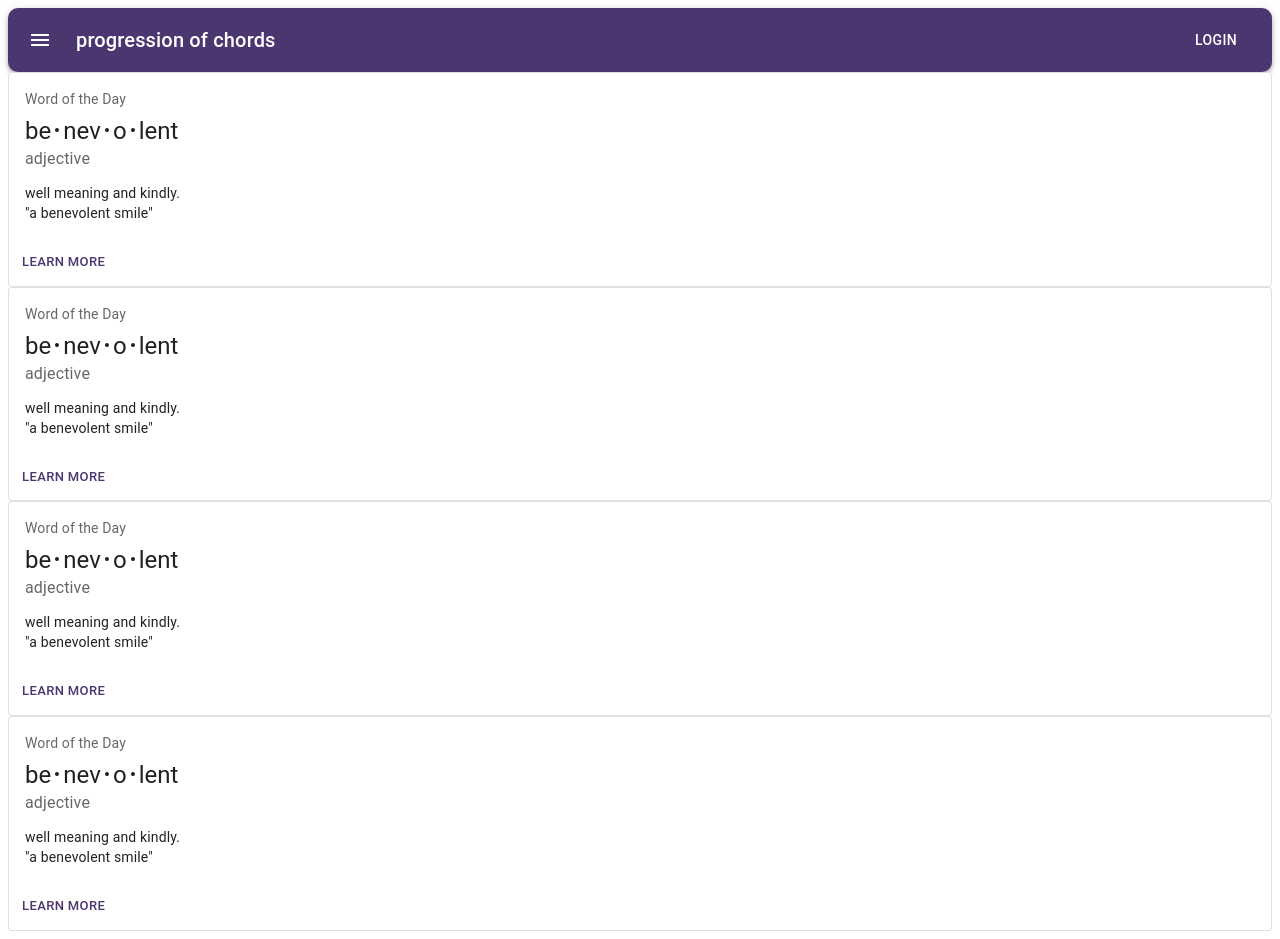
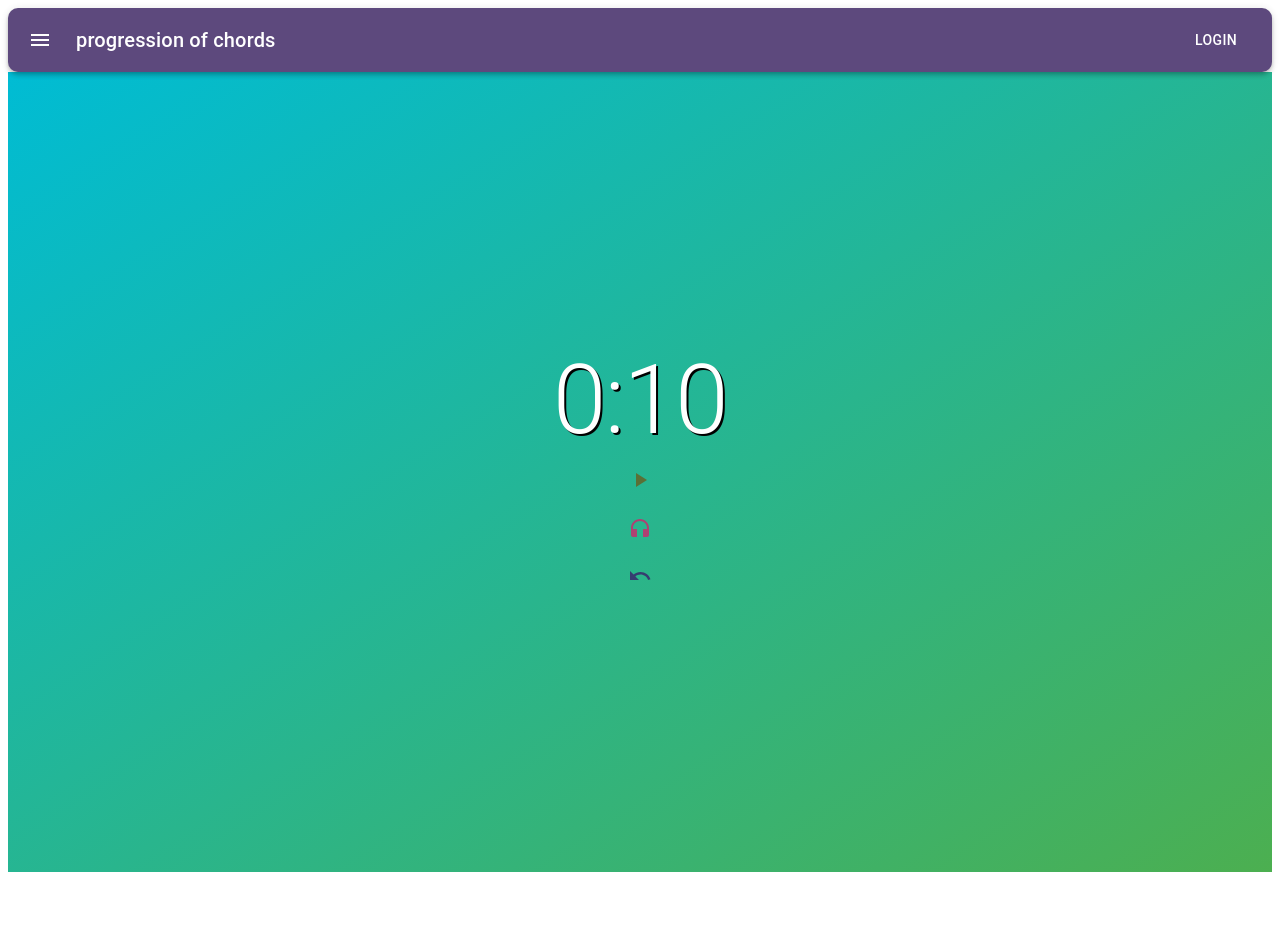
Before and after one commit to beachsideproperty/Stackathon, a React app: page /meditate in a window 1280 px wide. After the commit the page ends 880 px from the top, so only its background shows below. Built offline with nearby package versions, Linux system fonts and the light colour scheme.

Commit message:
created meditation timer

```diff
--- a/client/App.js
+++ b/client/App.js
@@ -1,13 +1,14 @@
 import React from 'react';
 import { Navbar } from './components';
 import Router from './Routes';
+import { Box } from '@mui/material';
 
 const App = () => {
   return (
-    <div>
+    <Box>
       <Navbar />
       <Router />
-    </div>
+    </Box>
   );
 };
 
--- a/client/Routes.js
+++ b/client/Routes.js
@@ -1,7 +1,14 @@
 import React, { useEffect } from 'react';
 import { useDispatch, useSelector } from 'react-redux';
 import { Route, Routes } from 'react-router-dom';
-import { AuthForm, Home, Main, CloudGame, CalendarPage } from './components';
+import {
+  AuthForm,
+  Home,
+  Main,
+  CloudGame,
+  CalendarPage,
+  Meditate,
+} from './components';
 import { getUserByToken } from './store';
 import { isLoggedIn } from './utils';
 
@@ -27,6 +34,7 @@ const Router = ({}) => {
       <Routes>
         <Route exact path='/login' element={<AuthForm mode='login' />} />
         <Route exact path='/signup' element={<AuthForm mode='signup' />} />
+        <Route path='/meditate' element={<Meditate />} />
         <Route path='/calendar' element={<CalendarPage />} />
         <Route path='/cloud' element={<CloudGame />} />
         <Route path='/main' element={<Main />} />
--- a/client/components/AuthForm.js
+++ b/client/components/AuthForm.js
@@ -10,10 +10,9 @@ import {
   Container,
   Box,
   Link,
-  CssBaseline,
   Paper,
 } from '@mui/material';
-import { createTheme, ThemeProvider } from '@mui/material/styles';
+import { createTheme } from '@mui/material/styles';
 
 const theme = createTheme();
 
--- /dev/null
+++ b/client/components/Meditate/Timer.js
@@ -0,0 +1,116 @@
+import React from 'react';
+import { useState, useEffect } from 'react';
+import Box from '@mui/material/Box';
+import Tooltip from '@mui/material/Tooltip';
+import IconButton from '@mui/material/IconButton';
+import HeadphonesIcon from '@mui/icons-material/Headphones';
+import UndoIcon from '@mui/icons-material/Undo';
+import PlayArrowIcon from '@mui/icons-material/PlayArrow';
+import PauseIcon from '@mui/icons-material/Pause';
+import SelfImprovementIcon from '@mui/icons-material/SelfImprovement';
+import Typography from '@mui/material/Typography';
+
+const Timer = (props) => {
+  const { initialMinute = 0, initialSeconds = 0 } = props;
+  const [minutes, setMinutes] = useState(initialMinute);
+  const [seconds, setSeconds] = useState(initialSeconds);
+  const [runTimer, setRunTimer] = useState(false);
+  const [timerFinished, setTimerFinished] = useState(false);
+
+  useEffect(() => {
+    let myInterval;
+    if (runTimer) {
+      myInterval = setInterval(() => {
+        if (seconds > 0) {
+          setSeconds(seconds - 1);
+        }
+        if (seconds === 0) {
+          if (minutes === 0) {
+            clearInterval(myInterval);
+            setTimerFinished(true);
+            setRunTimer(false);
+          } else {
+            setMinutes(minutes - 1);
+            setSeconds(59);
+          }
+        }
+      }, 1000);
+    }
+    return () => {
+      clearInterval(myInterval);
+    };
+  }, [minutes, seconds, runTimer]);
+
+  const resetTimer = () => {
+    setMinutes(initialMinute);
+    setSeconds(initialSeconds);
+    setRunTimer(false);
+    setTimerFinished(false);
+  };
+
+  return (
+    <Box
+      sx={{
+        display: 'flex',
+        flexDirection: 'column',
+        justifyContent: 'center',
+        alignItems: 'center',
+        minHeight: '100vh',
+        background: 'linear-gradient(to bottom right, #00bcd4, #4caf50)',
+      }}
+    >
+      {timerFinished ? (
+        <SelfImprovementIcon size='large' sx={{ color: 'secondary.main2' }} />
+      ) : (
+        <Typography
+          variant='h1'
+          sx={{
+            fontFamily: 'Roboto',
+            fontSize: '6rem',
+            color: 'white',
+            textShadow: '2px 2px #000000',
+            textAlign: 'center',
+            margin: '0',
+          }}
+        >
+          {' '}
+          {minutes}:{seconds < 10 ? `0${seconds}` : seconds}
+        </Typography>
+      )}
+
+      <Tooltip title={runTimer ? 'Pause' : 'Play'}>
+        <IconButton
+          aria-label='play'
+          onClick={() => setRunTimer((prevState) => !prevState)}
+          color='secondary'
+          size='large'
+        >
+          {runTimer ? <PauseIcon /> : <PlayArrowIcon />}
+        </IconButton>
+      </Tooltip>
+
+      <Tooltip title='Play music'>
+        <IconButton
+          aria-label='music'
+          sx={{ color: 'triadic.main1' }}
+          size='large'
+        >
+          <HeadphonesIcon />
+        </IconButton>
+      </Tooltip>
+
+      <Tooltip title='Reset'>
+        <IconButton
+          aria-label='reset'
+          onClick={resetTimer}
+          sx={{ color: 'analogous.main2' }}
+          size='large'
+        >
+          <UndoIcon />
+        </IconButton>
+      </Tooltip>
+    </Box>
+  );
+};
+
+export default Timer;
--- /dev/null
+++ b/client/components/Meditate/index.js
@@ -0,0 +1,13 @@
+import React from 'react';
+import Box from '@mui/material/Box';
+import Timer from './Timer';
+
+export const Meditate = () => {
+  return (
+    <Box>
+      <Timer initialMinute={0} initialSeconds={10} />
+    </Box>
+  );
+};
+
+export default Meditate;
--- a/client/components/Navbar/HamburgerMenu.js
+++ b/client/components/Navbar/HamburgerMenu.js
@@ -22,7 +22,7 @@ import SportsCricketIcon from '@mui/icons-material/SportsCricket';
 import AppsIcon from '@mui/icons-material/Apps';
 import ScheduleIcon from '@mui/icons-material/Schedule';
 import CreateIcon from '@mui/icons-material/Create';
-import GrassIcon from '@mui/icons-material/Grass';
+import SelfImprovementIcon from '@mui/icons-material/SelfImprovement';
 
 const StyledHamburgerMenu = styled('div')(({ theme }) => ({
   display: 'flex',
@@ -165,9 +165,12 @@ export default function HamburgerMenu(props) {
               <ListItemText primary='Journal' />
             </ListItemButton>
 
-            <ListItemButton button onClick={() => handleNavigation('/')}>
+            <ListItemButton
+              button
+              onClick={() => handleNavigation('/meditate')}
+            >
               <ListItemIcon>
-                <GrassIcon sx={{ color: 'analogous.main2' }} />
+                <SelfImprovementIcon sx={{ color: 'analogous.main2' }} />
               </ListItemIcon>
               <ListItemText primary='Meditate' />
             </ListItemButton>
@@ -201,7 +204,7 @@ export default function HamburgerMenu(props) {
                 onClick={() => {
                   dispatch(setUser(null));
                   removeUserToken();
-                  navigate('/');
+                  handleNavigation('/');
                 }}
                 sx={{ m: 1, width: 0.5 }}
               >
@@ -210,8 +213,7 @@ export default function HamburgerMenu(props) {
             ) : (
               <Button
                 variant='outlined'
-                component={Link}
-                to='/login'
+                onClick={() => handleNavigation('/login')}
                 sx={{ m: 1, width: 0.5 }}
               >
                 Login
--- a/client/components/Navbar/index.js
+++ b/client/components/Navbar/index.js
@@ -23,13 +23,15 @@ const Navbar = () => {
 
     setOpen(!open);
   };
+
   return (
     <Box sx={{ flexGrow: 1 }}>
       <AppBar
         position='static'
         sx={{
-          backgroundColor: '#4c3670',
+          backgroundColor: 'primary',
           borderRadius: '10px',
+          opacity: 0.9,
         }}
       >
         <Toolbar>
--- a/client/components/index.js
+++ b/client/components/index.js
@@ -4,5 +4,6 @@ import Home from './Home';
 import Navbar from './Navbar';
 import CloudGame from './CloudGame';
 import CalendarPage from './CalendarPage';
+import Meditate from './Meditate';
 
-export { AuthForm, Home, Main, Navbar, CloudGame, CalendarPage };
+export { AuthForm, Home, Main, Navbar, CloudGame, CalendarPage, Meditate };
--- a/client/theme.js
+++ b/client/theme.js
@@ -6,6 +6,7 @@ const myCustomPalette = {
   },
   secondary: {
     main: '#5a7036',
+    main2: '#7c9246',
   },
   common: {
     black: '#000',
@@ -28,7 +29,7 @@ const myCustomPalette = {
     main2: '#363d70',
   },
   triadic: {
-    main1: '#70365a',
+    main1: '#ae4172',
     main2: '#704c36',
   },
   complementary: {
--- a/package.json
+++ b/package.json
@@ -33,6 +33,7 @@
     "dotenv": "^16.0.3",
     "express": "^4.18.1",
     "history": "^4.9.0",
+    "howler": "^2.2.3",
     "jsonwebtoken": "^8.5.1",
     "morgan": "^1.9.1",
     "pg": "^8.7.3",
```
Also changed, not shown: 1 other file (tests, documents, lock files or other folders).
